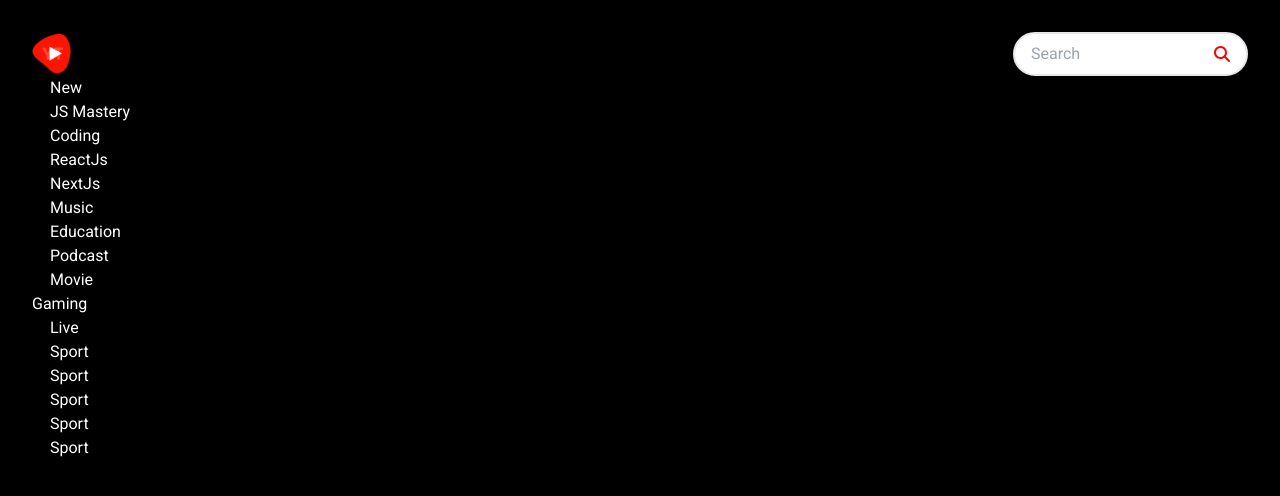
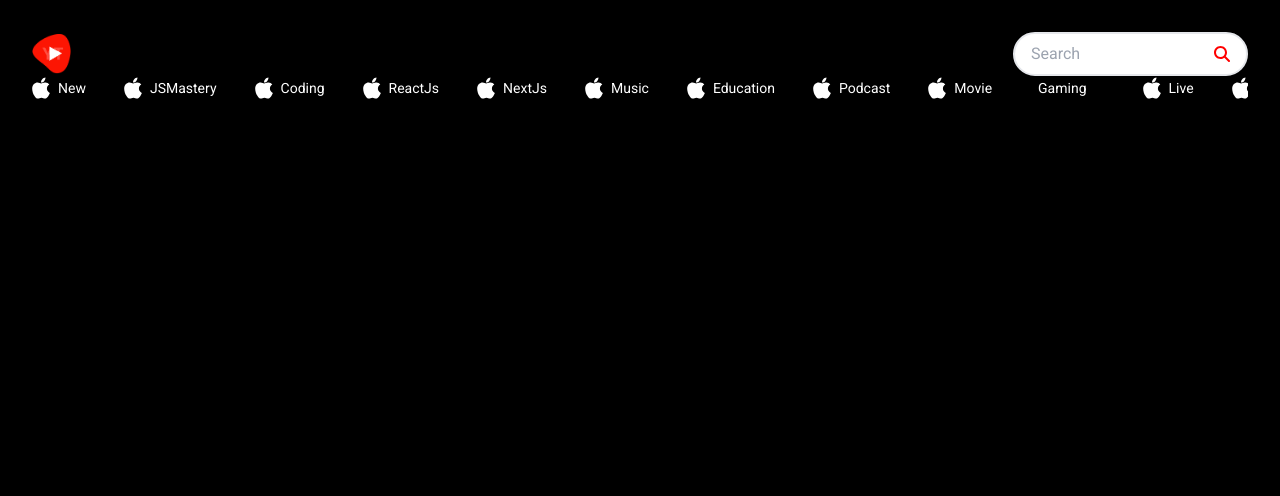
Before and after one commit to elghanbibadr/youtubclone, a React (Vite) app: page / in a window 1280 px wide. Shown: the top 496 px of the page. Built offline with nearby package versions, Linux system fonts and the light colour scheme.

Commit message:
create a custom scroll bar

```diff
--- a/src/Component/main/sidebar/Link.jsx
+++ b/src/Component/main/sidebar/Link.jsx
@@ -1,9 +1,9 @@
 import React from 'react'
 export const Link = (props) => {
   return (
-    <li className='flex items-center '>
-    <img className='h-6' src={props.src} />
-    <p className='text-white'>{props.name}</p>
+    <li className='flex items-center   mr-14'>
+    <img className='h-6 mr-2' src={props.src} />
+    <p className='text-white w-fit text-sm '>{props.name}</p>
     </li>
   )
 }
--- a/src/Component/main/sidebar/SideBar.jsx
+++ b/src/Component/main/sidebar/SideBar.jsx
@@ -4,7 +4,7 @@ import { Link } from './Link'
 export const SideBar = () => {
   return (
     <div>
-      <ul>
+      <ul className='flex items-center overflow-y-auto'>
          {linkList.map(({name,src},index)=>{
           return <Link key={index} name={name} src={src}  />
         })}
--- a/src/constant.js
+++ b/src/constant.js
@@ -6,7 +6,7 @@ export const linkList=[
          src:home
     },
     {
-        name:"JS Mastery",
+        name:"JSMastery",
         // src:
          src:home
 
--- a/src/index.css
+++ b/src/index.css
@@ -8,3 +8,21 @@ body{
   font-family: 'Roboto', sans-serif;
   background-color: black;
 }
+
+
+
+/* WebKit */
+ ::-webkit-scrollbar {
+    width: 10px !important;
+    height: 7px ;
+}
+
+::-webkit-scrollbar-track {
+    display: none;
+}
+
+::-webkit-scrollbar-thumb {
+    background-color: #888;
+    border-radius: 10px;
+
+}
```
Also changed, not shown: public/assets/apple.svg.
